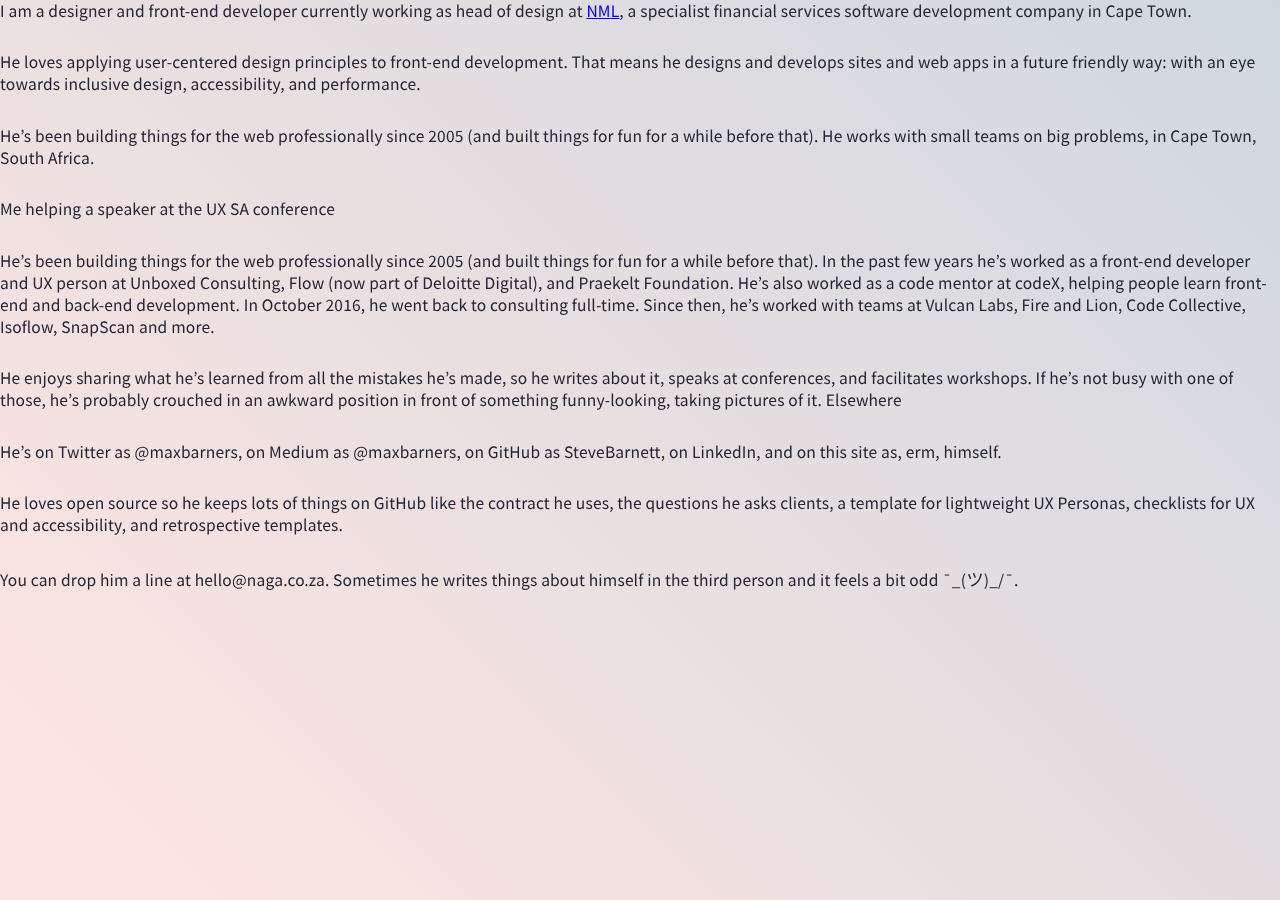
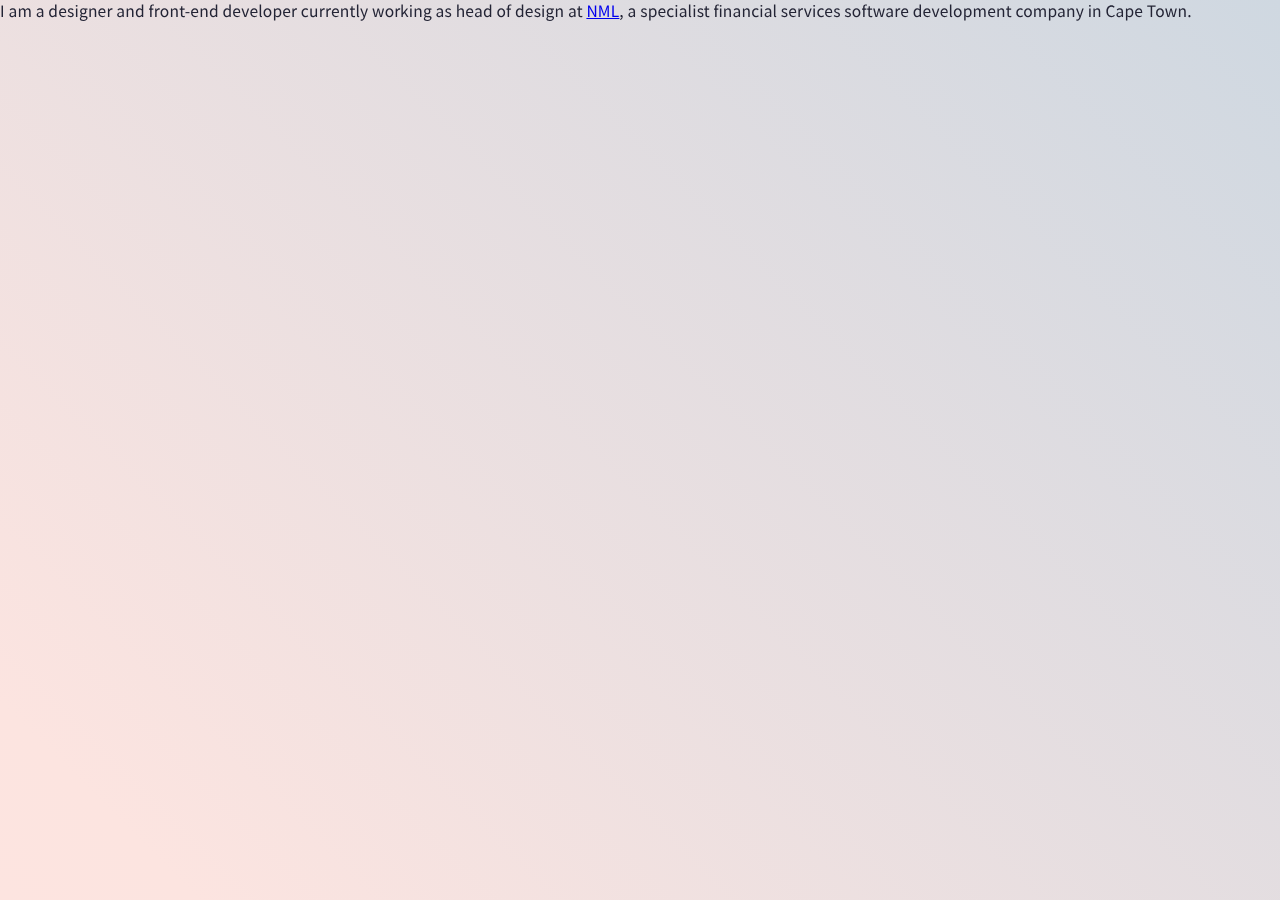
Before and after one commit to justinslack/justinslack.com, a Jekyll site: the page built from _pages/about.md, in a window 1280 px wide. Built offline with Jekyll 4.4.1, drawn with Linux system fonts in a browser that asks for light colours.

Commit message:
about update

```diff
--- a/_pages/about.md
+++ b/_pages/about.md
@@ -6,22 +6,3 @@
 ---
 
 I am a designer and front-end developer currently working as head of design at [NML](https://nml.co.za), a specialist financial services software development company in Cape Town.
-
-
-
-He loves applying user-centered design principles to front-end development. That means he designs and develops sites and web apps in a future friendly way: with an eye towards inclusive design, accessibility, and performance.
-
-He’s been building things for the web professionally since 2005 (and built things for fun for a while before that). He works with small teams on big problems, in Cape Town, South Africa.
-
-Me helping a speaker at the UX SA conference
-
-He’s been building things for the web professionally since 2005 (and built things for fun for a while before that). In the past few years he’s worked as a front-end developer and UX person at Unboxed Consulting, Flow (now part of Deloitte Digital), and Praekelt Foundation. He’s also worked as a code mentor at codeX, helping people learn front-end and back-end development. In October 2016, he went back to consulting full-time. Since then, he’s worked with teams at Vulcan Labs, Fire and Lion, Code Collective, Isoflow, SnapScan and more.
-
-He enjoys sharing what he’s learned from all the mistakes he’s made, so he writes about it, speaks at conferences, and facilitates workshops. If he’s not busy with one of those, he’s probably crouched in an awkward position in front of something funny-looking, taking pictures of it.
-Elsewhere
-
-He’s on Twitter as @maxbarners, on Medium as @maxbarners, on GitHub as SteveBarnett, on LinkedIn, and on this site as, erm, himself.
-
-He loves open source so he keeps lots of things on GitHub like the contract he uses, the questions he asks clients, a template for lightweight UX Personas, checklists for UX and accessibility, and retrospective templates.
-
-You can drop him a line at hello@naga.co.za. Sometimes he writes things about himself in the third person and it feels a bit odd ¯\_(ツ)_/¯.
```
